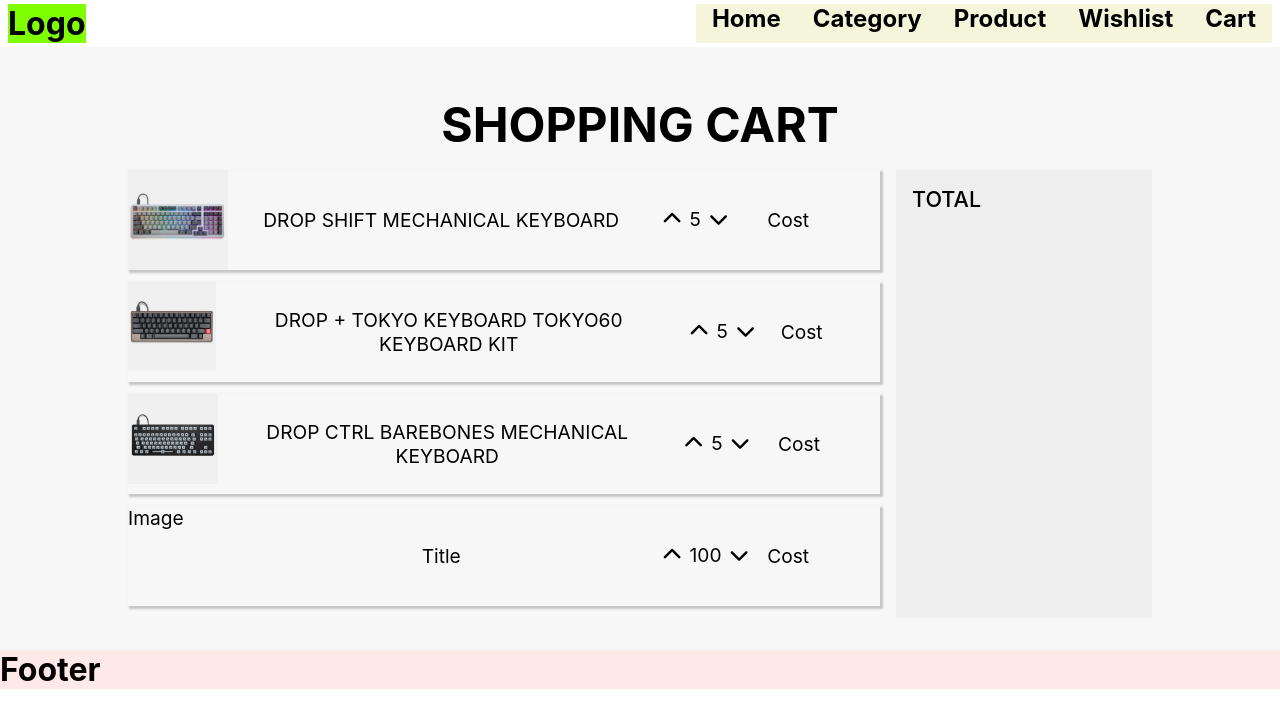
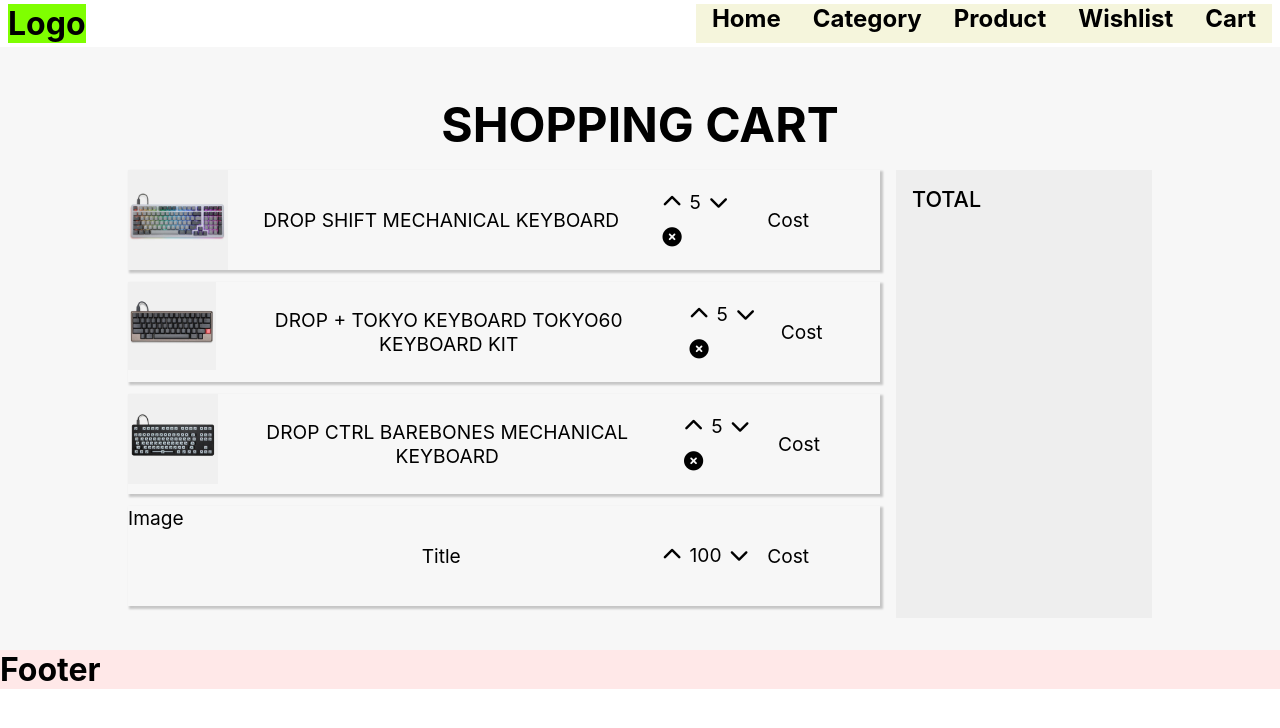
Before and after one commit to aamirmabs/ecommerce-sandbox, a React (Create React App) app: page / in a window 1280 px wide. Shown: the top 728 px of the page. Built offline with nearby package versions, Linux system fonts and the light colour scheme.

Commit message:
cart remove icon added - reduces count to 0

```diff
--- a/src/components/CartPage/CartPage.js
+++ b/src/components/CartPage/CartPage.js
@@ -42,6 +42,12 @@
                   }
                   className="fas fa-chevron-down"
                 ></i>
+                <i
+                  onClick={() =>
+                    cartDispatch({ type: "removeFromCart", payload: key })
+                  }
+                  className="fas fa-times-circle"
+                ></i>
               </div>
               <div className="cost">Cost</div>
             </div>
--- a/src/contexts/CartContext.js
+++ b/src/contexts/CartContext.js
@@ -16,7 +16,7 @@
     // local states here
     const key = action.payload;
     console.log(cartState[key].units);
-    let newUnits = 0;
+    let newUnits = -1;
 
     switch (action.type) {
       case "increaseCountInCart":
@@ -33,9 +33,12 @@
           [key]: { units: newUnits },
         };
 
-      case "removeItemFromCart":
-        console.log("Item removed from cart");
-        return cartState;
+      case "removeFromCart":
+        newUnits = 0;
+        return {
+          ...cartState,
+          [key]: { units: newUnits },
+        };
 
       default:
         break;
```
